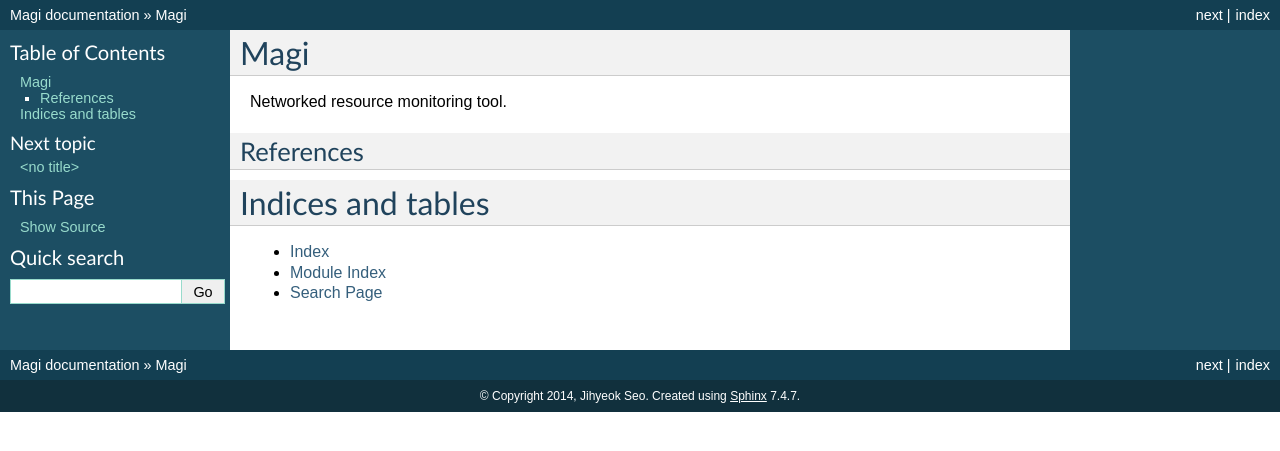
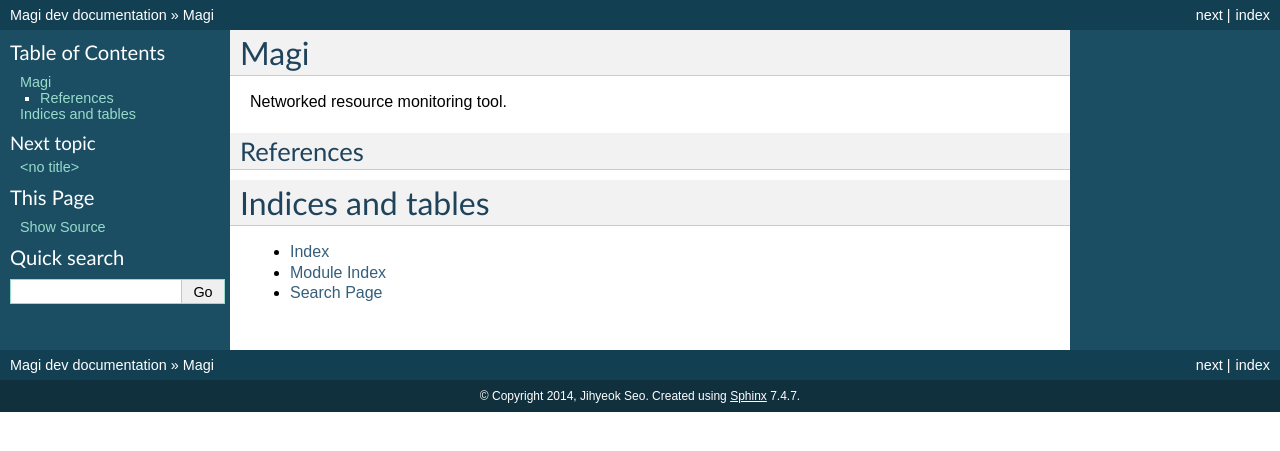
Before and after one commit to nacyot/magi, a Sphinx documentation site: the page built from docs/index.rst, in a window 1280 px wide. Shown: the top 451 px of the page. Built offline with Sphinx 7.4.7, drawn with Linux system fonts in a browser that asks for light colours; the version number could not be read and is left out.

Commit message:
Set doc version explicitly

```diff
--- a/docs/conf.py
+++ b/docs/conf.py
@@ -18,9 +18,7 @@ import os
 # If extensions (or modules to document with autodoc) are in another directory,
 # add these directories to sys.path here. If the directory is relative to the
 # documentation root, use os.path.abspath to make it absolute, like shown here.
-sys.path.insert(0, os.path.abspath('..'))
-
-from magi.version import VERSION
+#sys.path.insert(0, os.path.abspath('.'))
 
 # -- General configuration ------------------------------------------------
 
@@ -55,9 +53,9 @@ copyright = u'2014, Jihyeok Seo'
 # built documents.
 #
 # The short X.Y version.
-version = VERSION
+version = 'dev'
 # The full version, including alpha/beta/rc tags.
-release = VERSION
+release = 'dev'
 
 # The language for content autogenerated by Sphinx. Refer to documentation
 # for a list of supported languages.
```
